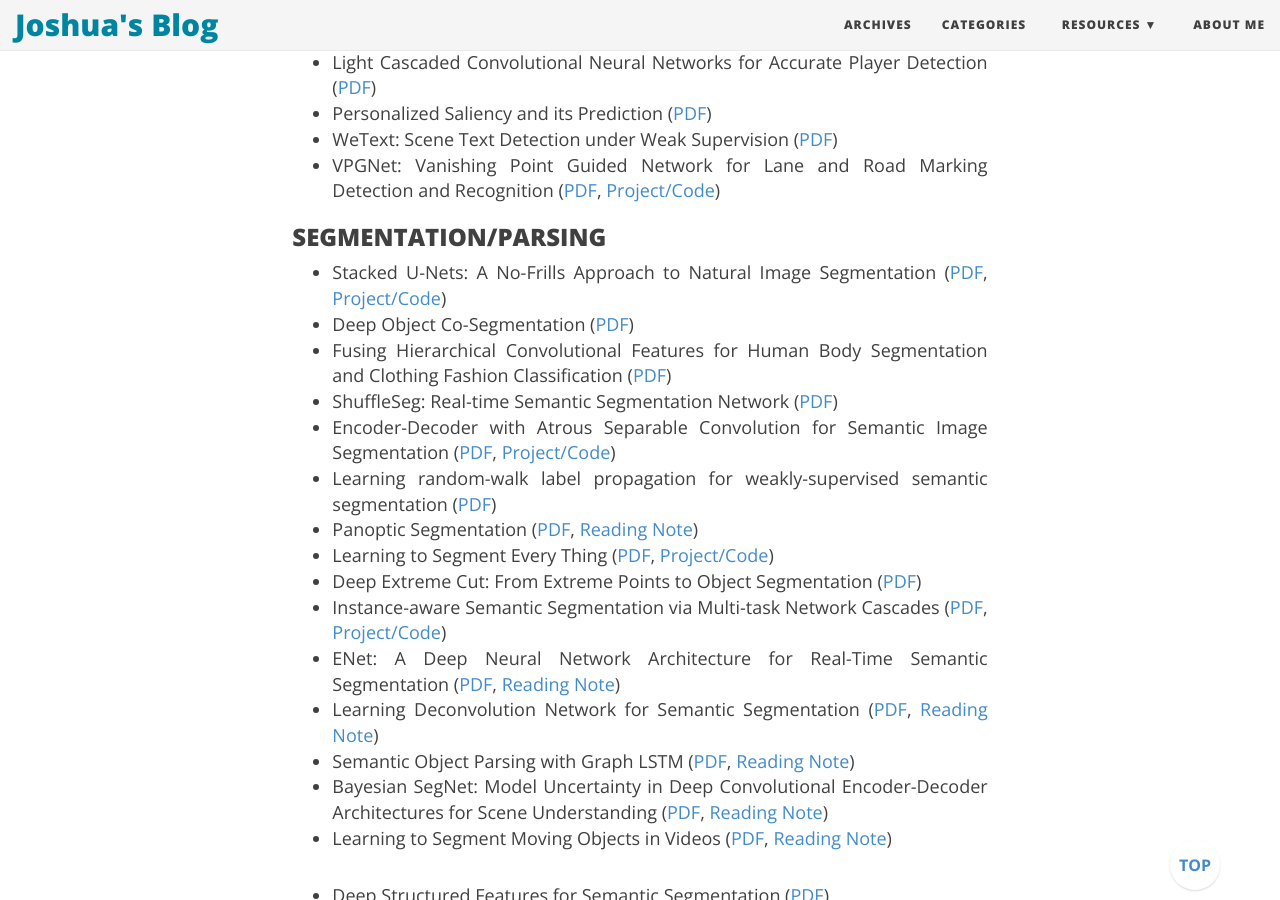
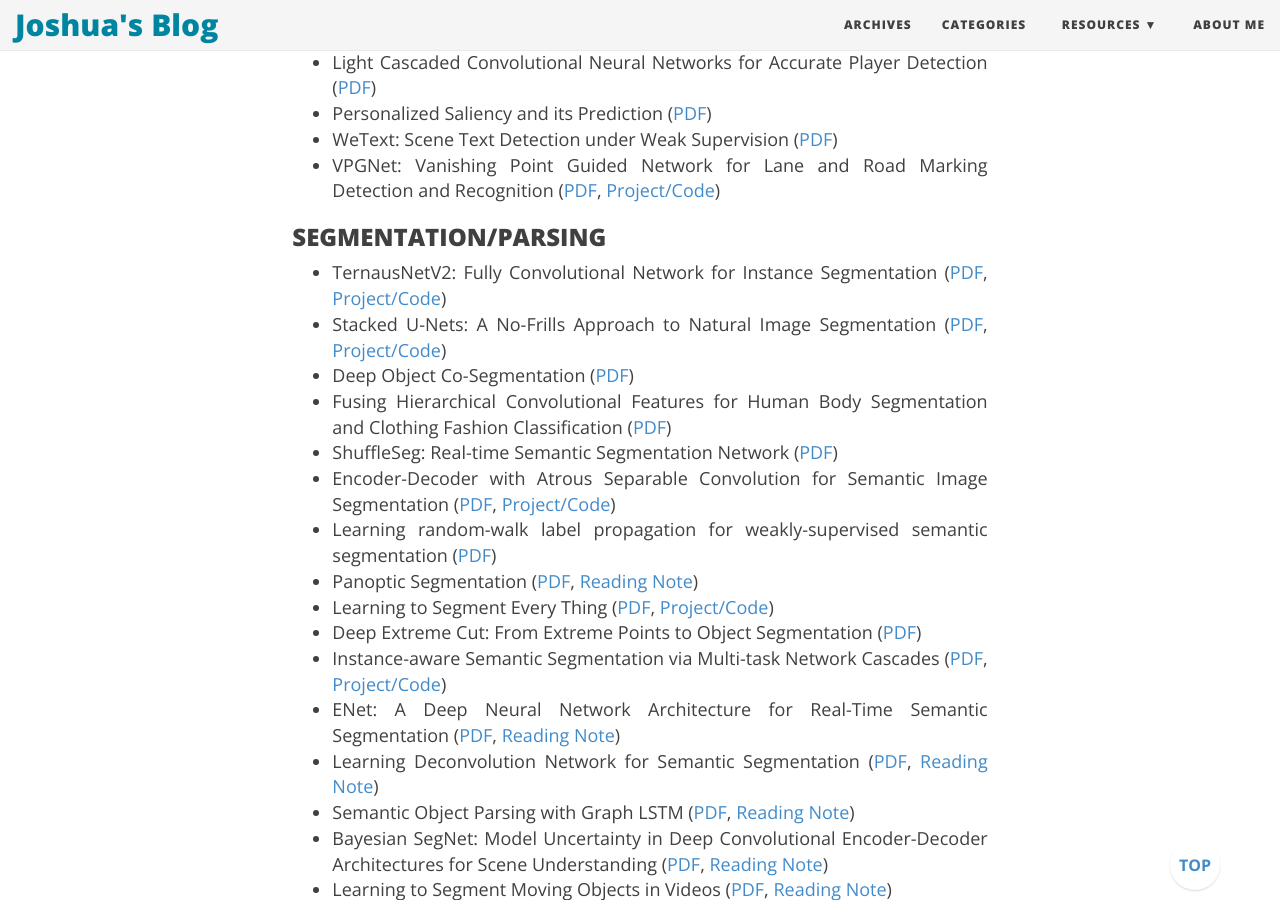
Before and after one commit to joshua19881228/joshua19881228.github.io, a Jekyll site: the page built from _posts/Computer_Vision/2016-08-25-my-jumble-of-computer-vision.md, in a window 1280 px wide and 900 px high, scrolled down 4284 px. Built offline with Jekyll 4.4.1, drawn with Linux system fonts in a browser that asks for light colours; nearby versions of some CDN libraries; formulas are drawn with MathJax 3; comment, search, counter and statistics services are not loaded.

Commit message:
update post

```diff
--- a/_posts/Computer_Vision/2016-08-25-my-jumble-of-computer-vision.md
+++ b/_posts/Computer_Vision/2016-08-25-my-jumble-of-computer-vision.md
@@ -99,6 +99,7 @@ I am going to maintain this page to record a few things about computer vision th
 
 ### SEGMENTATION/PARSING ###
 
+* TernausNetV2: Fully Convolutional Network for Instance Segmentation ([PDF](https://arxiv.org/abs/1806.00844), [Project/Code](https://github.com/ternaus/TernausNetV2))
 * Stacked U-Nets: A No-Frills Approach to Natural Image Segmentation ([PDF](https://arxiv.org/abs/1804.10343), [Project/Code](https://github.com/shahsohil/sunets))
 * Deep Object Co-Segmentation ([PDF](https://arxiv.org/abs/1804.06423))
 * Fusing Hierarchical Convolutional Features for Human Body Segmentation and Clothing Fashion Classification ([PDF](https://arxiv.org/abs/1803.03415))
```
